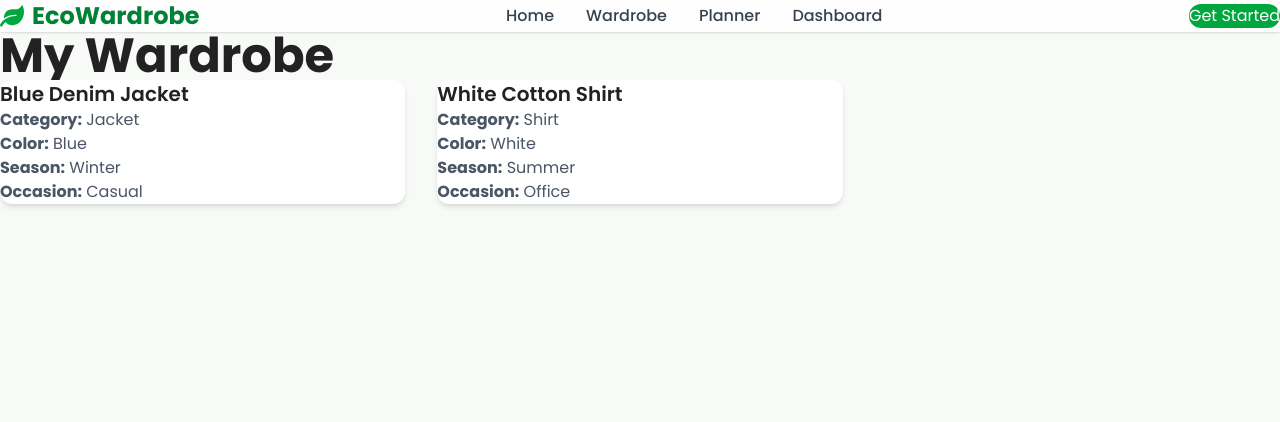
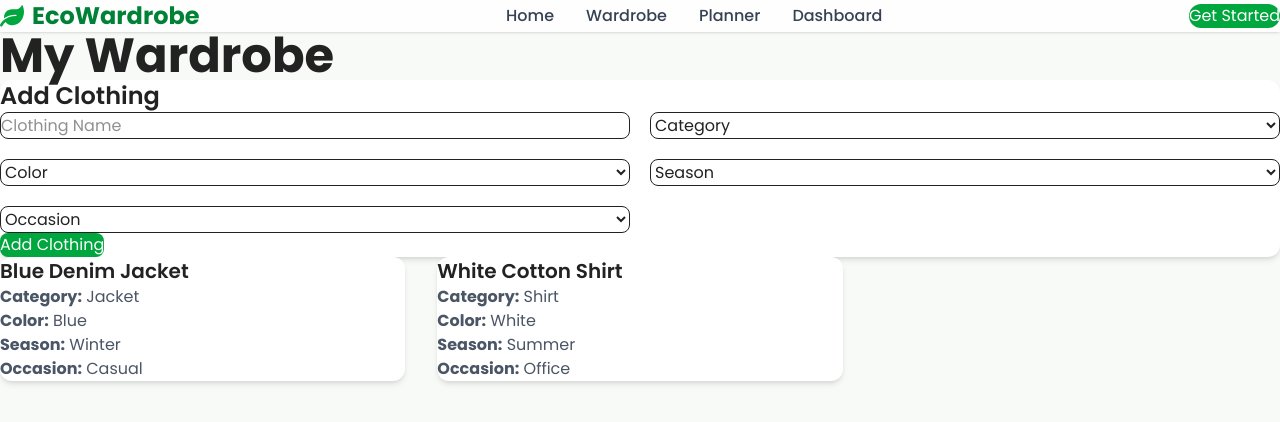
Before and after one commit to SanskritiJaiswal/sustainable-fashion-wardrobe-planner, a React (Vite) app: page /wardrobe in a window 1280 px wide. Shown: the top 422 px of the page. Built offline with nearby package versions, Linux system fonts and the light colour scheme.

Commit message:
Implement add clothing form with React state

```diff
--- a/src/components/Wardrobe/AddClothingForm.jsx
+++ b/src/components/Wardrobe/AddClothingForm.jsx
@@ -0,0 +1,136 @@
+import { useState } from "react";
+
+import categories from "../../constants/categories";
+import colors from "../../constants/colors";
+import seasons from "../../constants/seasons";
+import occasions from "../../constants/occasions";
+
+function AddClothingForm({ addClothing }) {
+  const [formData, setFormData] = useState({
+    name: "",
+    category: "",
+    color: "",
+    season: "",
+    occasion: "",
+  });
+
+  function handleChange(e) {
+    setFormData({
+      ...formData,
+      [e.target.name]: e.target.value,
+    });
+  }
+
+  function handleSubmit(e) {
+    e.preventDefault();
+
+    if (
+      !formData.name ||
+      !formData.category ||
+      !formData.color ||
+      !formData.season ||
+      !formData.occasion
+    ) {
+      alert("Please fill all fields.");
+      return;
+    }
+
+    addClothing({
+      id: Date.now(),
+      ...formData,
+    });
+
+    setFormData({
+      name: "",
+      category: "",
+      color: "",
+      season: "",
+      occasion: "",
+    });
+  }
+
+  return (
+    <form
+      onSubmit={handleSubmit}
+      className="bg-white p-6 rounded-xl shadow-md mb-10"
+    >
+      <h2 className="text-2xl font-semibold mb-6">
+        Add Clothing
+      </h2>
+
+      <div className="grid md:grid-cols-2 gap-5">
+
+        <input
+          type="text"
+          name="name"
+          placeholder="Clothing Name"
+          value={formData.name}
+          onChange={handleChange}
+          className="border rounded-lg p-3"
+        />
+
+        <select
+          name="category"
+          value={formData.category}
+          onChange={handleChange}
+          className="border rounded-lg p-3"
+        >
+          <option value="">Category</option>
+
+          {categories.map((item) => (
+            <option key={item}>{item}</option>
+          ))}
+        </select>
+
+        <select
+          name="color"
+          value={formData.color}
+          onChange={handleChange}
+          className="border rounded-lg p-3"
+        >
+          <option value="">Color</option>
+
+          {colors.map((item) => (
+            <option key={item}>{item}</option>
+          ))}
+        </select>
+
+        <select
+          name="season"
+          value={formData.season}
+          onChange={handleChange}
+          className="border rounded-lg p-3"
+        >
+          <option value="">Season</option>
+
+          {seasons.map((item) => (
+            <option key={item}>{item}</option>
+          ))}
+        </select>
+
+        <select
+          name="occasion"
+          value={formData.occasion}
+          onChange={handleChange}
+          className="border rounded-lg p-3"
+        >
+          <option value="">Occasion</option>
+
+          {occasions.map((item) => (
+            <option key={item}>{item}</option>
+          ))}
+        </select>
+
+      </div>
+
+      <button
+        className="mt-6 bg-green-600 text-white px-6 py-3 rounded-lg hover:bg-green-700"
+      >
+        Add Clothing
+      </button>
+
+    </form>
+  );
+}
+
+export default AddClothingForm;
--- a/src/pages/Wardrobe.jsx
+++ b/src/pages/Wardrobe.jsx
@@ -1,11 +1,18 @@
 import { useState } from "react";
+
 import Navbar from "../components/Navbar";
+import AddClothingForm from "../components/Wardrobe/AddClothingForm";
 import ClothingCard from "../components/Wardrobe/ClothingCard";
+
 import dummyWardrobe from "../data/dummyWardrobe";
 
 function Wardrobe() {
 
-  const [clothes] = useState(dummyWardrobe);
+  const [clothes, setClothes] = useState(dummyWardrobe);
+
+  function addClothing(item) {
+    setClothes([item, ...clothes]);
+  }
 
   return (
     <>
@@ -16,6 +23,8 @@ function Wardrobe() {
         <h1 className="text-5xl font-bold mb-10">
           My Wardrobe
         </h1>
+
+        <AddClothingForm addClothing={addClothing} />
 
         <div className="grid md:grid-cols-2 lg:grid-cols-3 gap-8">
 
```
